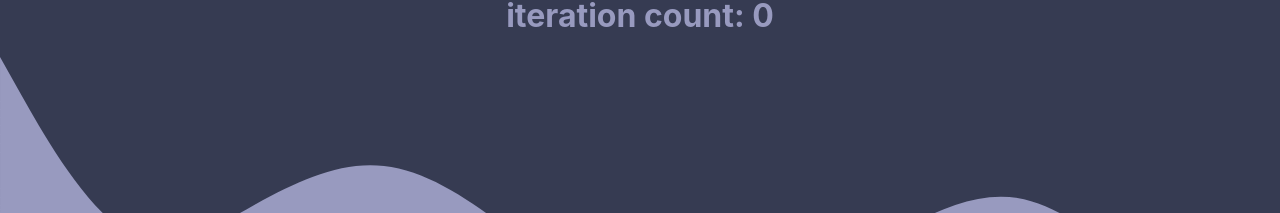
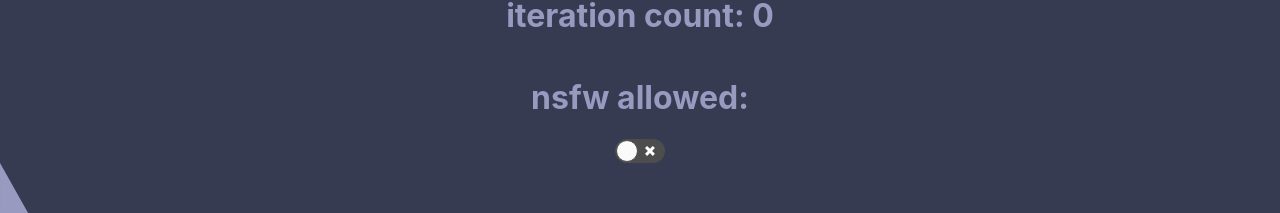
Before and after one commit to apoleon33/iya, a React (Create React App) app in the folder frontend/: page / in a window 1280 px wide. Shown: the part 539-752 px from the top of the page. Built offline with nearby package versions, Linux system fonts and the light colour scheme; no server answers.

Commit message:
nsfw toggle working

```diff
--- a/frontend/src/Info.js
+++ b/frontend/src/Info.js
@@ -1,4 +1,5 @@
 import React from "react";
+import Toggle from "react-toggle";
 
 class Info extends React.Component {
   constructor(props) {
@@ -6,10 +7,13 @@ class Info extends React.Component {
     this.state = {
       iteration: 0,
       oldName: this.props.name,
+      nsfwStatus: false,
     };
 
     this.getCharacterNameAndIteration =
       this.getCharacterNameAndIteration.bind(this);
+
+    this.nsfwToggle = this.nsfwToggle.bind(this);
   }
 
   getCharacterNameAndIteration() {
@@ -25,11 +29,24 @@ class Info extends React.Component {
     setInterval(() => this.getCharacterNameAndIteration(), 100);
   }
 
+  nsfwToggle() {
+    console.log(this.state.nsfwStatus);
+    this.setState((prevState) => ({
+      nsfwStatus: !prevState.nsfwStatus,
+    }));
+    fetch("/api/nsfw");
+  }
+
   render() {
     return (
       <div id="info">
         <h1 id="name">character name: {this.state.oldName}</h1>
         <h1 id="compt">iteration count: {this.state.iteration}</h1>
+        <h1> nsfw allowed:</h1>
+        <Toggle
+          defaultChecked={this.state.nsfwStatus}
+          onChange={this.nsfwToggle}
+        />
       </div>
     );
   }
--- a/frontend/src/index.js
+++ b/frontend/src/index.js
@@ -4,6 +4,7 @@ import ReactDOM from "react-dom/client";
 import App from "./App";
 
 import "./style.scss";
+import "./react-toggle.css";
 
 const root = ReactDOM.createRoot(document.getElementById("root"));
 
--- /dev/null
+++ b/frontend/src/react-toggle.css
@@ -0,0 +1,142 @@
+/* https://aaronshaf.github.io/react-toggle/ */
+.react-toggle {
+    touch-action: pan-x;
+
+    display: inline-block;
+    position: relative;
+    cursor: pointer;
+    background-color: transparent;
+    border: 0;
+    padding: 0;
+
+    -webkit-touch-callout: none;
+    -webkit-user-select: none;
+    -khtml-user-select: none;
+    -moz-user-select: none;
+    -ms-user-select: none;
+    user-select: none;
+
+    -webkit-tap-highlight-color: rgba(0,0,0,0);
+    -webkit-tap-highlight-color: transparent;
+  }
+
+  .react-toggle-screenreader-only {
+    border: 0;
+    clip: rect(0 0 0 0);
+    height: 1px;
+    margin: -1px;
+    overflow: hidden;
+    padding: 0;
+    position: absolute;
+    width: 1px;
+  }
+
+  .react-toggle--disabled {
+    cursor: not-allowed;
+    opacity: 0.5;
+    -webkit-transition: opacity 0.25s;
+    transition: opacity 0.25s;
+  }
+
+  .react-toggle-track {
+    width: 50px;
+    height: 24px;
+    padding: 0;
+    border-radius: 30px;
+    background-color: #4D4D4D;
+    -webkit-transition: all 0.2s ease;
+    -moz-transition: all 0.2s ease;
+    transition: all 0.2s ease;
+  }
+
+  .react-toggle:hover:not(.react-toggle--disabled) .react-toggle-track {
+    background-color: #000000;
+  }
+
+  .react-toggle--checked .react-toggle-track {
+    background-color: #19AB27;
+  }
+
+  .react-toggle--checked:hover:not(.react-toggle--disabled) .react-toggle-track {
+    background-color: #128D15;
+  }
+
+  .react-toggle-track-check {
+    position: absolute;
+    width: 14px;
+    height: 10px;
+    top: 0px;
+    bottom: 0px;
+    margin-top: auto;
+    margin-bottom: auto;
+    line-height: 0;
+    left: 8px;
+    opacity: 0;
+    -webkit-transition: opacity 0.25s ease;
+    -moz-transition: opacity 0.25s ease;
+    transition: opacity 0.25s ease;
+  }
+
+  .react-toggle--checked .react-toggle-track-check {
+    opacity: 1;
+    -webkit-transition: opacity 0.25s ease;
+    -moz-transition: opacity 0.25s ease;
+    transition: opacity 0.25s ease;
+  }
+
+  .react-toggle-track-x {
+    position: absolute;
+    width: 10px;
+    height: 10px;
+    top: 0px;
+    bottom: 0px;
+    margin-top: auto;
+    margin-bottom: auto;
+    line-height: 0;
+    right: 10px;
+    opacity: 1;
+    -webkit-transition: opacity 0.25s ease;
+    -moz-transition: opacity 0.25s ease;
+    transition: opacity 0.25s ease;
+  }
+
+  .react-toggle--checked .react-toggle-track-x {
+    opacity: 0;
+  }
+
+  .react-toggle-thumb {
+    transition: all 0.5s cubic-bezier(0.23, 1, 0.32, 1) 0ms;
+    position: absolute;
+    top: 1px;
+    left: 1px;
+    width: 22px;
+    height: 22px;
+    border: 1px solid #4D4D4D;
+    border-radius: 50%;
+    background-color: #FAFAFA;
+
+    -webkit-box-sizing: border-box;
+    -moz-box-sizing: border-box;
+    box-sizing: border-box;
+
+    -webkit-transition: all 0.25s ease;
+    -moz-transition: all 0.25s ease;
+    transition: all 0.25s ease;
+  }
+
+  .react-toggle--checked .react-toggle-thumb {
+    left: 27px;
+    border-color: #19AB27;
+  }
+
+  .react-toggle--focus .react-toggle-thumb {
+    -webkit-box-shadow: 0px 0px 3px 2px #0099E0;
+    -moz-box-shadow: 0px 0px 3px 2px #0099E0;
+    box-shadow: 0px 0px 2px 3px #0099E0;
+  }
+
+  .react-toggle:active:not(.react-toggle--disabled) .react-toggle-thumb {
+    -webkit-box-shadow: 0px 0px 5px 5px #0099E0;
+    -moz-box-shadow: 0px 0px 5px 5px #0099E0;
+    box-shadow: 0px 0px 5px 5px #0099E0;
+  }
```
Also changed, not shown: 2 other files (tests, documents, lock files or other folders).
